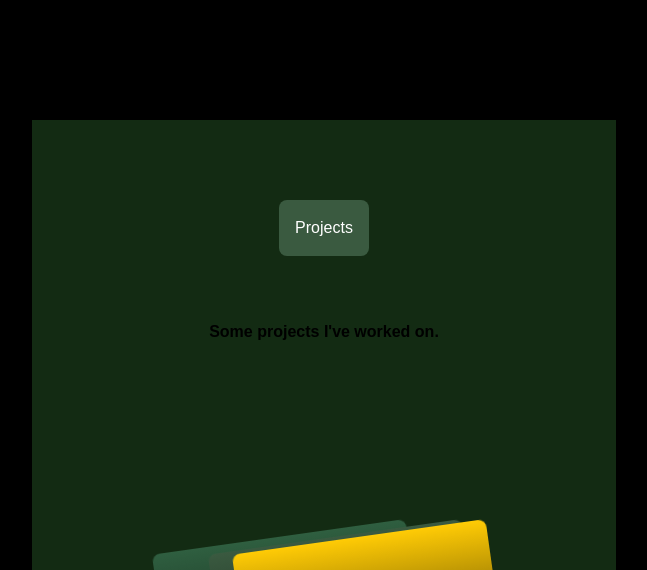
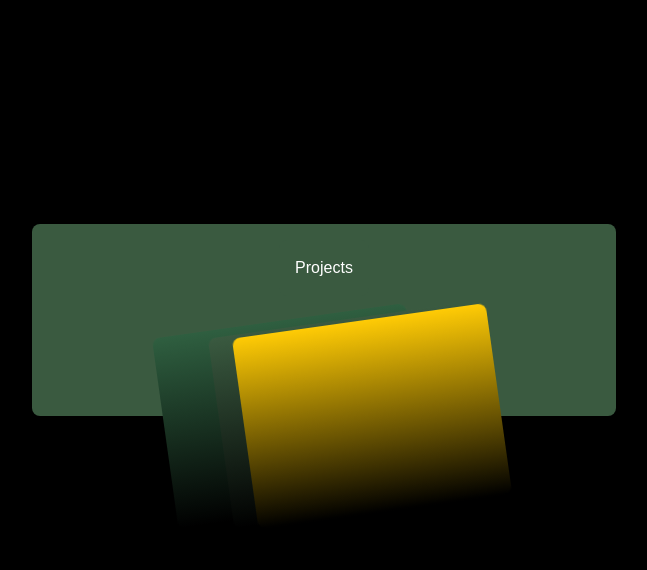
Before and after one commit to Mzwandile-Dlomo/portfolio, a React (Create React App) app: page / in a window 1280 px wide. Shown: the part 1080-1650 px from the top of the page, without its empty margins (616-1263 px from the left). Built offline with nearby package versions, Linux system fonts and the light colour scheme.

Commit message:
fixxing projects

```diff
--- a/src/App.js
+++ b/src/App.js
@@ -131,9 +131,9 @@ function App() {
             <HalfHeightScreenSection>
               <Philosophy/>
             </HalfHeightScreenSection>
-            <FullScreenSection id="projects" ref={projectsRef} bgColor="#132b13">
+            <HalfHeightScreenSection id="projects" ref={projectsRef} bgColor="#132b13">
               <Projects/>
-            </FullScreenSection>
+            </HalfHeightScreenSection>
             <HalfHeightScreenSection>
               <Waves/>
             </HalfHeightScreenSection>
--- a/src/components/sections/Projects.js
+++ b/src/components/sections/Projects.js
@@ -6,7 +6,11 @@ const Container = styled.div`
   flex-direction: column;
   align-items: center;
   width: 100%;
+  height: 100hv;
   border-radius: 8px;
+  // padding: 4rem;
+  // margin-bottom: 4rem;
+  background-color: #3a5a40;
 `;
 
 const Header = styled.div`
@@ -88,7 +92,10 @@ const Projects = () => {
       <Header>
         <HeaderTitle>Projects</HeaderTitle>
       </Header>
+      <div className='flex flex-col justify-center items-center'>
+        <div className='pt-8'>
           <SubText>Some projects I've worked on.</SubText>
+        </div>
         <CardsContainer>
           <Card background="linear-gradient(to bottom, #2f5f40, #000)" left="-10rem">
             <CardDetails>
@@ -109,6 +116,7 @@ const Projects = () => {
             </CardDetails>
           </Card>
         </CardsContainer>
+      </div>
     </Container>
   );
 };
```
Lines whose indentation alone changed are shown as unchanged.
